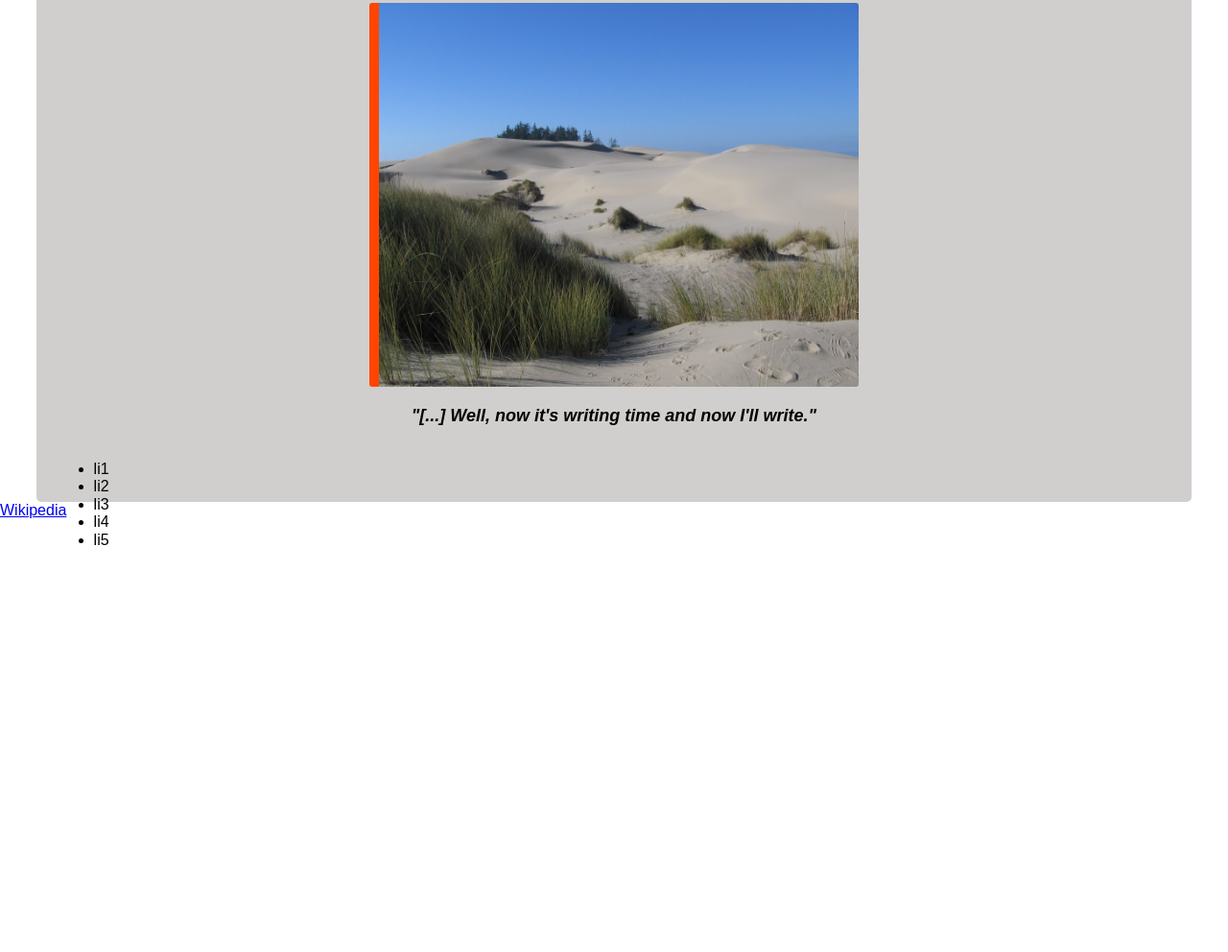
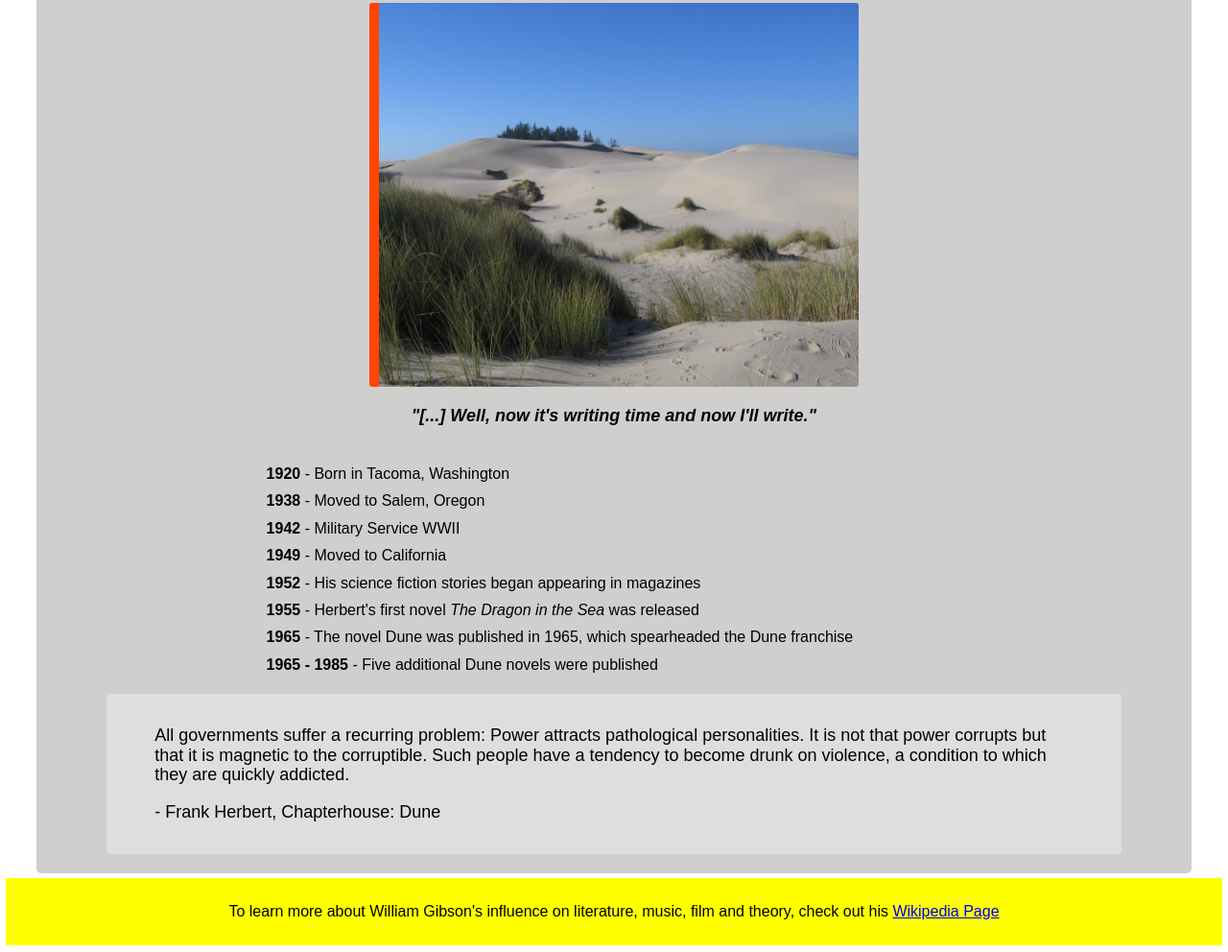
Before and after one commit to fbw-d09/uib-box-model-tribute-page-DirkSawon, a website: page index.html in a window 1280 px wide. Shown: the part 154-1146 px from the top of the page at 96% size. Before the commit the page ends 800 px from the top, so only its background shows below. Drawn offline with nearby package versions, Linux system fonts and the light colour scheme.

Commit message:
Version 0.02

```diff
--- a/index.html
+++ b/index.html
@@ -30,16 +30,23 @@
             "[...] Well, now it's writing time and now I'll write."
         </cite>
         <ul>
-            <li>li1</li>
-            <li>li2</li>
-            <li>li3</li>
-            <li>li4</li>
-            <li>li5</li>
+            <li><b>1920</b> - Born in Tacoma, Washington</li>
+            <li><b>1938</b> - Moved to Salem, Oregon</li>
+            <li><b>1942</b> - Military Service WWII</li>
+            <li><b>1949</b> - Moved to California</li>
+            <li><b>1952</b> - His science fiction stories began appearing in magazines</li>
+            <li><b>1955</b> - Herbert's first novel <i>The Dragon in the Sea</i> was released</li>
+            <li><b>1965</b> - The novel Dune was published in 1965, which spearheaded the Dune franchise</li>
+            <li><b>1965 - 1985</b> - Five additional Dune novels were published</li>
         </ul>
+        <div class="citation">
+            <p>All governments suffer a recurring problem: Power attracts pathological personalities. It is not that power corrupts but that it is magnetic to the corruptible. Such people have a tendency to become drunk on violence, a condition to which they are quickly addicted.</p>
+            <p>- Frank Herbert, Chapterhouse: Dune</p>
+        </div>
     </main>
 
     <footer>
-        <a href="https://wikipedia.org">Wikipedia</a>
+        <p>To learn more about William Gibson's influence on literature, music, film and theory, check out his <a href="https://wikipedia.org">Wikipedia Page</a></p>
     </footer>
 
 </body>
--- a/style.css
+++ b/style.css
@@ -36,7 +36,7 @@ main
     padding: 20px;
     background-color: rgb(209, 206, 206);
     width:91%;
-    height:500px;
+    height:auto;
     border-radius: 5px;
 }
 
@@ -61,5 +61,38 @@ cite
 
 ul
 {
+    margin-left: 175px;
+    list-style-type:none;
+    /* margin */
+}
+
+li
+{
+    padding: 5px;
+}
+
+.citation
+{
+    margin: 0 auto;
+    border-radius: 3px;
+    background-color: rgb(223, 221, 221);
+    font-size: 18px;
+    font-weight:normal;
+    width:53.2em;
+    height: auto;
+    padding: 15px 50px 15px 50px;
 
 }
+
+footer
+{
+    margin: 0 auto;
+    width: 99%;
+    height: auto;
+    background-color: yellow;
+    text-align: center;
+    padding-top:10px;
+    padding-bottom:10px;
+    margin-top: 5px;
+    margin-bottom: 7px;
+}
```
